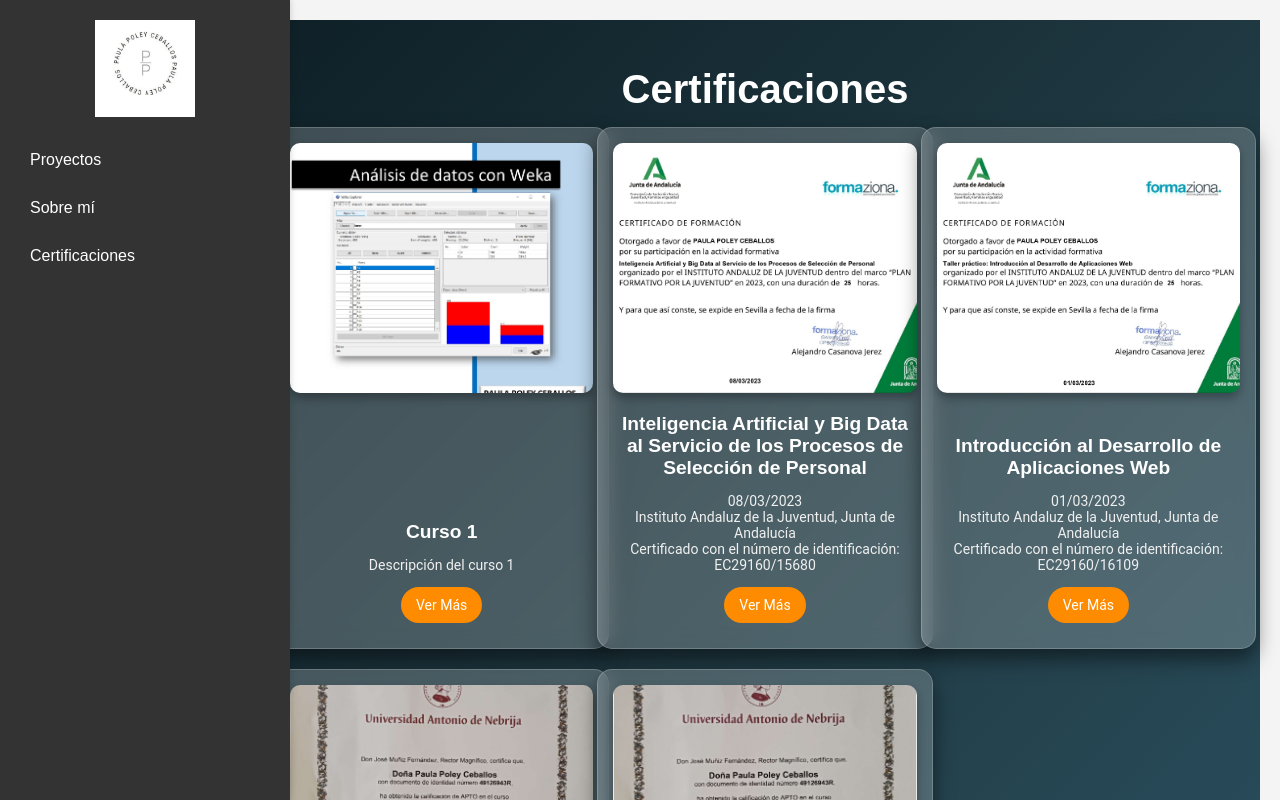
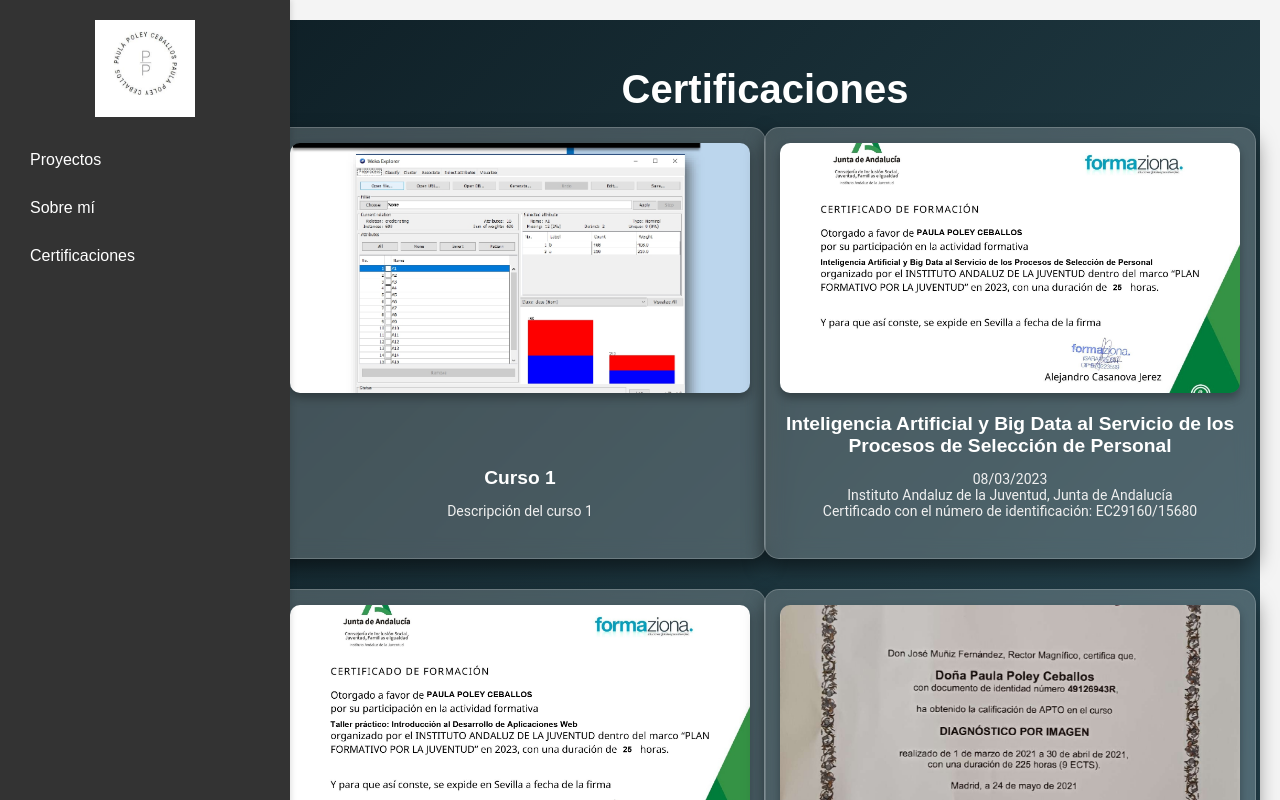
Before and after one commit to paulapoley/portfoliopaulapoley, a React (Create React App) app: page /certificaciones in a window 1280 px wide. Shown: the top 800 px of the page. Built offline with nearby package versions, Linux system fonts and the light colour scheme.

Commit message:
Update Certificaciones.css

```diff
--- a/src/pages/Certificaciones.css
+++ b/src/pages/Certificaciones.css
@@ -21,7 +21,7 @@
 .certifications-grid {
   display: grid;
   grid-template-columns: repeat(auto-fit, minmax(300px, 1fr)); /* Ajusta automáticamente el número de columnas */
-  gap: 20px; /* Espacio entre las tarjetas */
+  gap: 30px; /* Espacio entre las tarjetas, ajustado para mayor separación */
   justify-items: center; /* Centra las tarjetas dentro de las columnas */
   width: 100%; /* Asegura que la cuadrícula ocupe el ancho completo */
 }
@@ -78,8 +78,9 @@
   box-shadow: 0 5px 10px rgba(0, 0, 0, 0.3);
 }
 
+/* Elimina o comenta las siguientes líneas */
 .cert-button {
-  display: inline-block;
+  display: none;
   background-color: #ff8c00;
   color: #ffffff;
   border: none;
```
